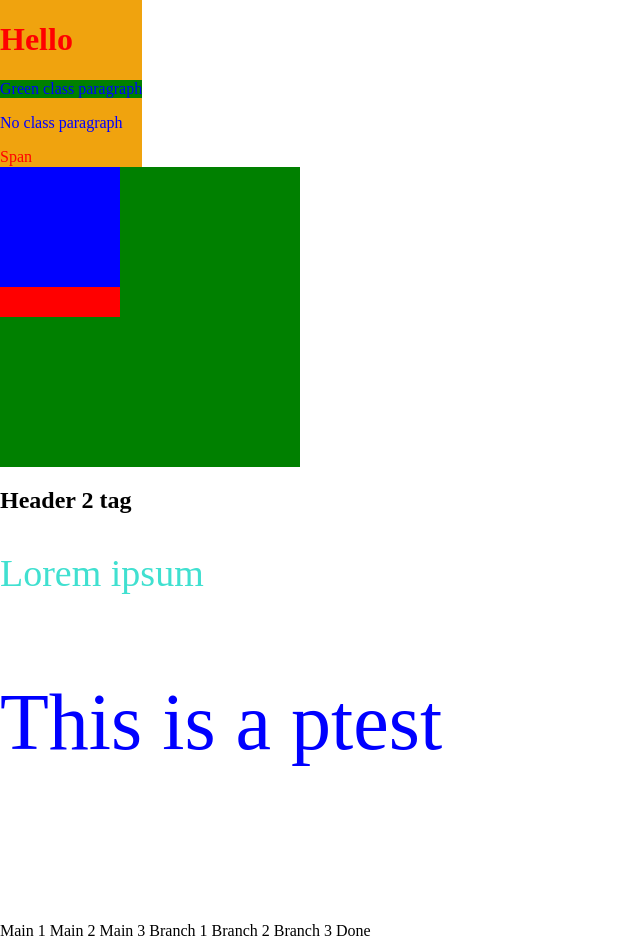
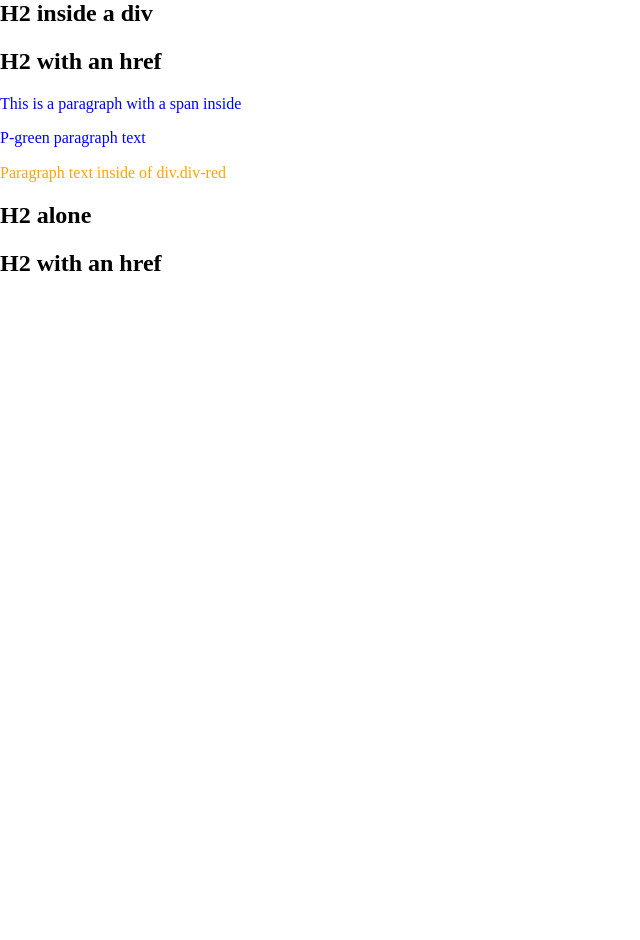
Before and after one commit to WestRemote/css-hierarchy, a plain HTML site: page index.html in a window 1280 px wide. Shown: the whole page, without its empty margins (0-640 px from the left). After the commit the page ends 800 px from the top, so only its background shows below. Drawn offline with nearby package versions, Linux system fonts and the light colour scheme; a web font is replaced by a local one.

Commit message:
Selectors

```diff
--- a/index.html
+++ b/index.html
@@ -15,44 +15,16 @@
 </head>
 
 
-<div class="red">
-  <h1>Hello</h1>
-  <p class="green">Green class paragraph</p>
-  <p>No class paragraph</p>
-  <span>Span</span>
+<div id="id-blue">
+  <h2>H2 inside a div</h2>
+  <h2 href>H2 with an href</h2>
+  <p>This is a paragraph <span>with a span inside</span></p>
+  <div class="div-red">
+    <p class="p-green">P-green paragraph text</p>
+    <p id="id-orange">Paragraph text inside of div.div-red</p>
+  </div>
 </div>
 
+<h2>H2 alone</h2>
 
-<div class="box">
-  <div class="inner-box"></div>
-  <div class="inner-box inner-2"></div>
-</div>
-
-<div>
-  <h2>Header 2 tag</h2>
-</div>
-
-<p class="a1 a2"">Lorem ipsum</p>
-
-
-<p test="boom">This is a ptest</p>
-
-
-<br><br><br><br>
-
-
-<!-- ===Main area=== -->
-Main 1
-Main 2
-Main 3
-
-
-<!-- ===Branch 1=== -->
-Branch 1
-Branch 2
-Branch 3
-Done
-<!-- ===Branch 2=== -->
-
-
-<!-- ...End -->
+<h2 href>H2 with an href</h2>
--- a/style.css
+++ b/style.css
@@ -1,64 +1,26 @@
-.red{
-  color: red;
-  background-color: rgb(240, 163, 14);
-  display: inline-block;
-  /* margin: 30px; */
-  /* Float does not inherit */
-  /* float: left; */
-  /* Margin does not inherit */
-  /* margin: 0; */
-}
-p.green{
-  background-color: green;
-  /* display: inline; */
-  /* float: left; */
-  /* margin: 0; */
-  /* margin: auto; */
-}
-p{
-  color: blue;
-  /* display: inline; */
-  /* float: right; */
-}
-span{
-  /* float: right */
-  /* display: block; */
-}
-p[test]{
-  font-size: 80px;
-}
 
-/* ===Equal specificity means CSS order wins=== */
-.box{
-  width: 300px;
-  height: 300px;
-  background-color: rgb(255, 120, 23);
-}
 
-div .inner-box {
-  width: 40%;
-  height: 40%;
-  background-color: rgb(255, 183, 23);
-}
 
-.box div{
-  /* width: 100%; */
-  background-color: blue;
-}
 
-div.box{
-  background-color: green;
-}
+/* ==="h2" > "div, h2"=== */
+/* div, h2{color: red;}
+h2{color: green;} */
 
-div.inner-2{
-  height: 30px;
-  background-color: red;
-}
+/* ==="h2 href" > "div h2" > "h1, h2, h3"
+      "h2[att] > "h2"                    === */
+/* div h2{color: red;}
+h1, h2, h3{color: green;}
+h2{color:cyan;}
+h2[href]{color:orange;} */
 
-/* ===No comma in html=== */
-.a1{
-  color: turquoise;
-}
-.a2{
-  font-size: 38px;
-}
+/* ==="p" targets child span ... "div>span" does not */
+/* p{color: red;}
+div>span{color: blue;} */
+
+/* ==="p.p-green" > "div .pgreen" */
+/* div .p-green{color:cyan}
+p.p-green{color: green} */
+
+/* ==="id element" = "element id" ... CSS order wins */
+#id-blue p{color:blue}
+div #id-orange{color: orange}
```
